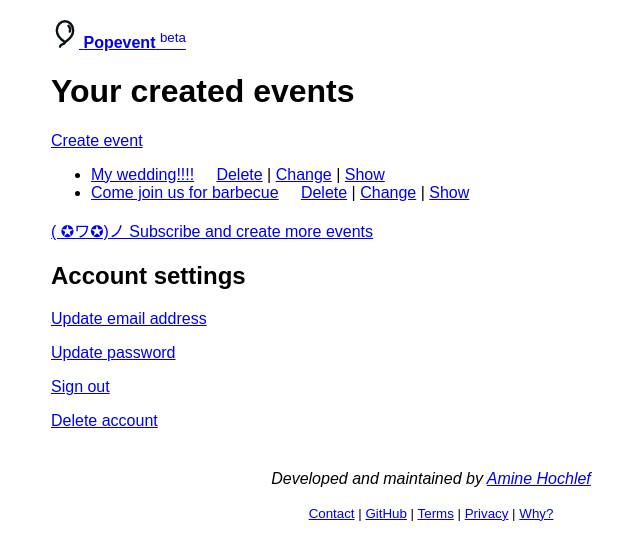
After one commit to hoochlef/popevent, a Django app: page /dashboard in a window 1280 px wide. The commit adds this page. Shown: the top 560 px of the page, without its empty margins (209-849 px from the left). Run offline with Django 5.2, Linux system fonts and the light colour scheme; some web fonts are replaced.

Commit message:
Add event creation, dashboard pages static added the pages staticly in place

```diff
--- /dev/null
+++ b/events/templates/events/dashboard.html
@@ -0,0 +1,45 @@
+{% extends "events/base.html" %}
+{% block description %}
+    Welcome to the dashboard.
+{% endblock description %}
+{% block title %}
+    Dashboard
+{% endblock title %}
+{% block content %}
+    <h1>Your created events</h1>
+    <nav>
+        <a href="{% url 'events:new-event' %}">Create event</a>
+    </nav>
+    <ul>
+        <li>
+            <a href="#">My wedding!!!!</a>
+            &nbsp;&nbsp;&nbsp;
+            <span><a href="#">Delete</a></span> |
+            <span><a href="#">Change</a></span> |
+            <span><a href="#">Show</a></span>
+        </li>
+        <li>
+            <a href="#">Come join us for barbecue</a>
+            &nbsp;&nbsp;&nbsp;
+            <span><a href="#">Delete</a></span> |
+            <span><a href="#">Change</a></span> |
+            <span><a href="#">Show</a></span>
+        </li>
+    </ul>
+    <p>
+        <a href="#">( ✪ワ✪)ノ Subscribe and create more events</a>
+    </p>
+    <h2>Account settings</h2>
+    <p>
+        <a href="#">Update email address</a>
+    </p>
+    <p>
+        <a href="#">Update password</a>
+    </p>
+    <p>
+        <a href="#">Sign out</a>
+    </p>
+    <p>
+        <a href="#">Delete account</a>
+    </p>
+{% endblock content %}
--- a/events/templates/events/index.html
+++ b/events/templates/events/index.html
@@ -12,6 +12,7 @@
         <a href="{% url 'events:discover' %}" class="discover-link">Discover</a>
         <a href="{% url 'events:signin' %}">Sign in</a>
         <a href="{% url 'events:signup' %}">Sign up</a>
+        <a href="{% url 'events:dashboard' %}">Dashboard</a>
     </nav>
     <h2>With Popevent you can discover and create events.</h2>
     <p>Here's what you can expect:</p>
--- a/events/urls.py
+++ b/events/urls.py
@@ -9,4 +9,6 @@ urlpatterns = [
     path("signin", views.signin, name="signin"),
     path("signup", views.signup, name="signup"),
     path("event/<int:event_id>/", views.detail, name="detail"),
+    path("dashboard", views.dashboard, name="dashboard"),
+    path("dashboard/new", views.create_event, name="new-event"),
 ]
--- a/events/views.py
+++ b/events/views.py
@@ -26,3 +26,11 @@ def detail(request, event_id):
     """individual event page details"""
     event = get_object_or_404(Event, pk=event_id)
     return render(request, "events/detail.html", {"event": event})
+
+def dashboard(request):
+    """view responsible for the dashboard"""
+    return render(request, "events/dashboard.html")
+
+def create_event(request):
+    """view responsible for event creation form"""
+    return render(request, "events/new.html")
```
Also changed, not shown: events/templates/events/new.html (added, +25 -0 lines).
